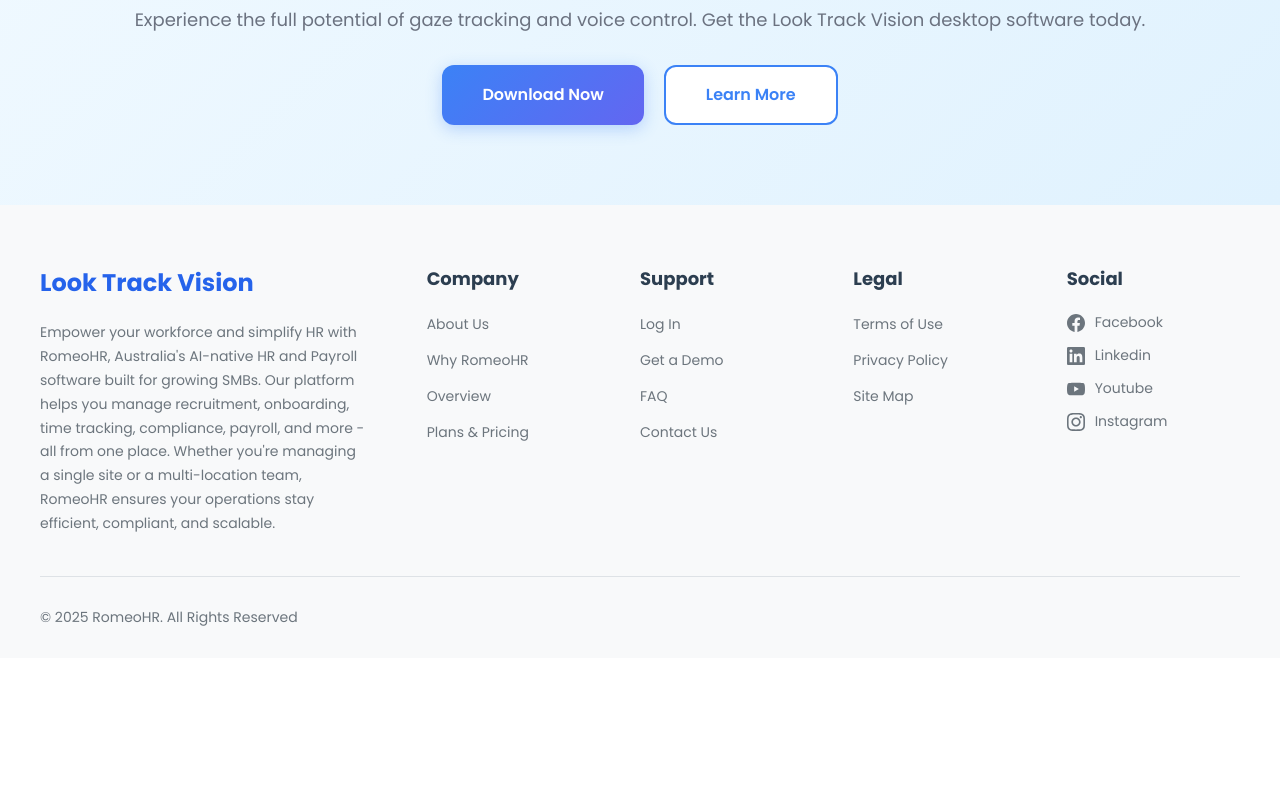
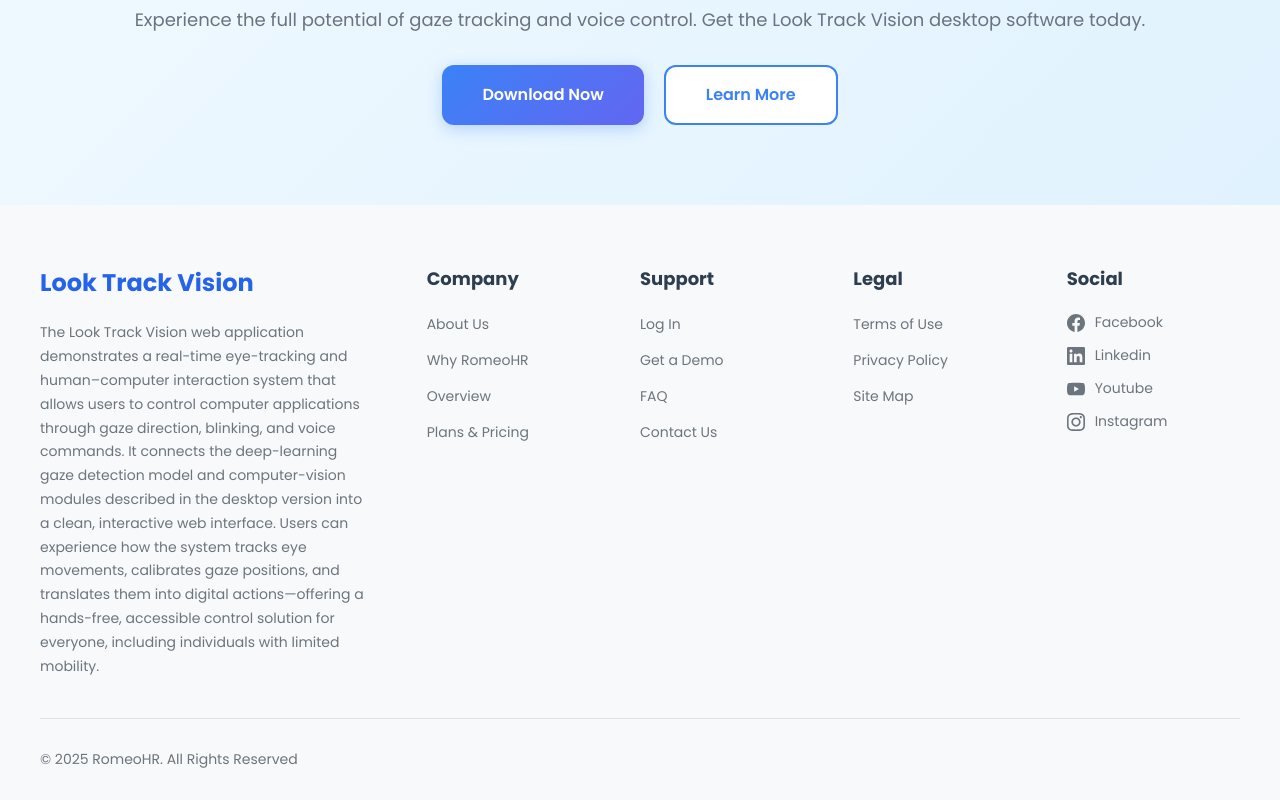
Before and after one commit to MoraisMNS/gaze-tracking-webapp-frontend, a React (Vite) app: page /application-control in a window 1280 px wide. Shown: the part 2398-3198 px from the top of the page. Before the commit the page ends 3056 px from the top, so only its background shows below. Built offline with nearby package versions, Linux system fonts and the light colour scheme.

Commit message:
Change footer description

```diff
--- a/src/components/Footer.jsx
+++ b/src/components/Footer.jsx
@@ -12,11 +12,11 @@
               <span className="footer-logo-text">Look Track Vision</span>
             </div>
             <p className="footer-description">
-              Empower your workforce and simplify HR with RomeoHR, Australia's AI-native HR and Payroll
-              software built for growing SMBs. Our platform helps you manage recruitment, onboarding,
-              time tracking, compliance, payroll, and more - all from one place. Whether you're managing
-              a single site or a multi-location team, RomeoHR ensures your operations stay efficient,
-              compliant, and scalable.
+             The Look Track Vision web application demonstrates a real-time eye-tracking and human–computer interaction system that allows
+             users to control computer applications through gaze direction, blinking, and voice commands.
+            It connects the deep-learning gaze detection model and computer-vision modules described in the desktop version into a clean, interactive web interface.
+            Users can experience how the system tracks eye movements, calibrates gaze positions, and translates them into digital actions—offering a hands-free,
+            accessible control solution for everyone, including individuals with limited mobility.
             </p>
           </div>
 
--- a/src/components/Testimonials.jsx
+++ b/src/components/Testimonials.jsx
@@ -47,7 +47,7 @@
     <div className="testimonials-main-container">
       <div className="testimonials-content-wrapper">
         <h2 className="testimonials-main-title">
-          Discover what customers have said about our application.
+          Discover what users have said about our application.
         </h2>
 
         <div className="testimonials-cards-grid">
```
